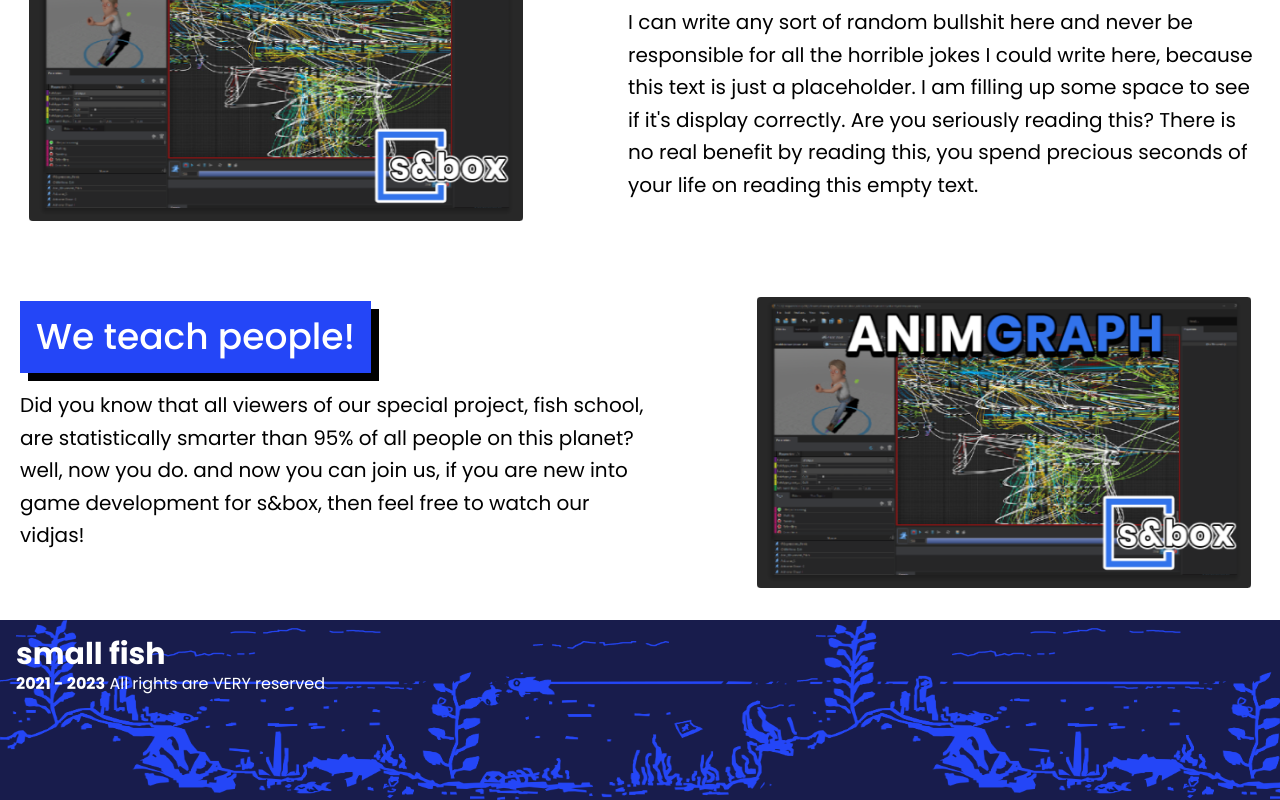
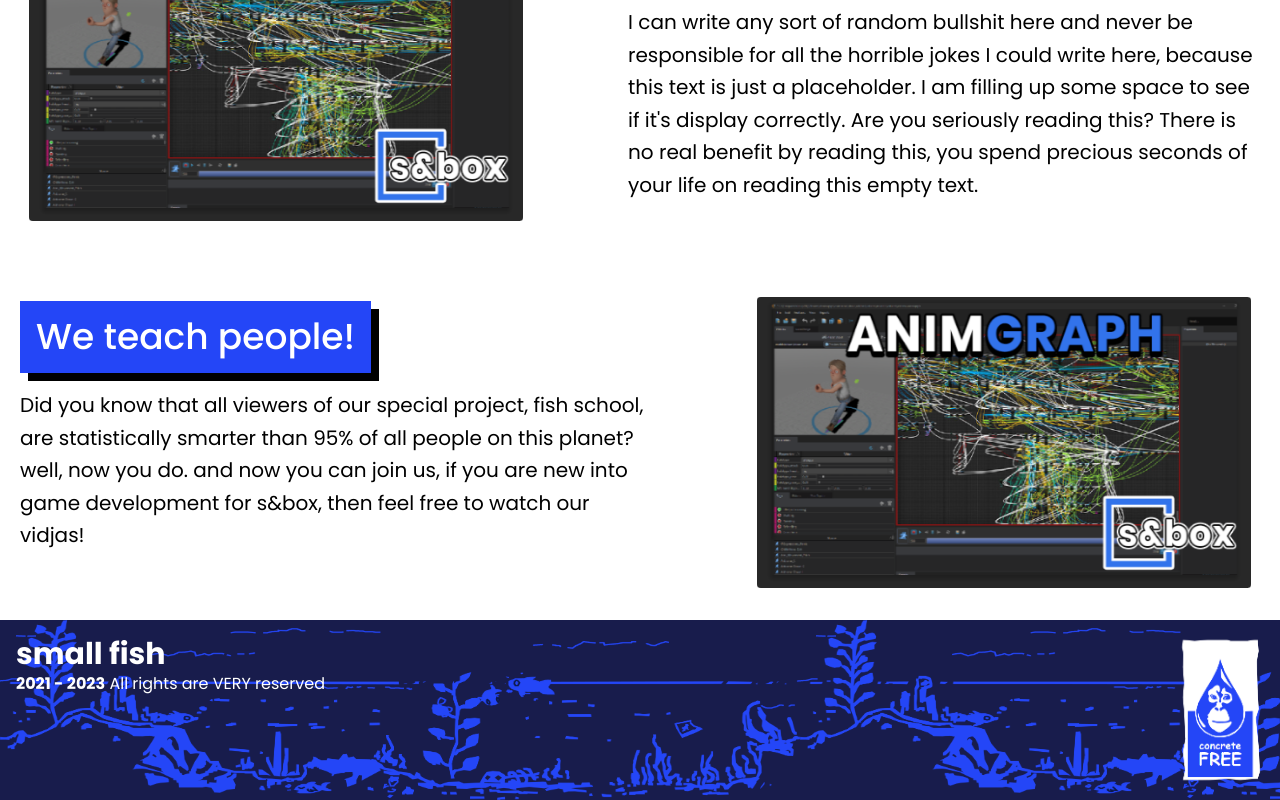
Before and after one commit to Small-Fish-Dev/small-fish-dev.github.io, a SvelteKit app: page / in a window 1280 px wide. Shown: the part 834-1634 px from the top of the page. Built offline with nearby package versions, Linux system fonts and the light colour scheme.

Commit message:
add funny image to footer

```diff
--- a/src/routes/+layout.svelte
+++ b/src/routes/+layout.svelte
@@ -36,7 +36,7 @@
 <!-- TODO: Handle invert of colours -->
 <nav class="absolute w-full justify-end hidden md:flex z-50 gradient p-4">
 	<a href="/" class="absolute md:max-lg:hidden visible left-4 top-4 pointer-events-auto">
-		<img class="image w-[64px] h-[64px]" src="/footer/logo.png" alt="logo" />
+		<img class="image w-[64px] h-[64px]" src="/logo.png" alt="logo" />
 	</a>
 	<div class="flex flex-row mt-1">
 		{#each routes as route}
@@ -53,7 +53,7 @@
 <!-- Hamburger for anything under medium breakpoint. -->
 <div class="absolute w-full justify-end flex md:hidden gradient z-50 p-4 text-white">
 	<a href="/" class="absolute left-4 top-4 pointer-events-auto">
-		<img class="image w-[64px] h-[64px]" src="/footer/logo.png" alt="logo" />
+		<img class="image w-[64px] h-[64px]" src="/logo.png" alt="logo" />
 	</a>
 	<button
 		class="transition-all pointer-events-auto scale-100 hover:scale-110"
@@ -102,7 +102,13 @@
 </div>
 
 <footer class="mt-auto">
-	<div class="bg-darkblue overlay static-background" />
+	<div class="bg-darkblue overlay static-background">
+		<img
+			class="absolute bottom-0 right-0 h-full bg-cover z-50 p-[20px]"
+			src="/footer/concretefree.png"
+			alt="concretefree"
+		/>
+	</div>
 	<div class="overlay moving-background" />
 	<div class="absolute font-poppins text-white p-4">
 		<p class="text-3xl font-bold">small fish</p>
```
Also changed, not shown: static/footer/concretefree.png (added), static/logo.png (renamed from static/footer/logo.png).
